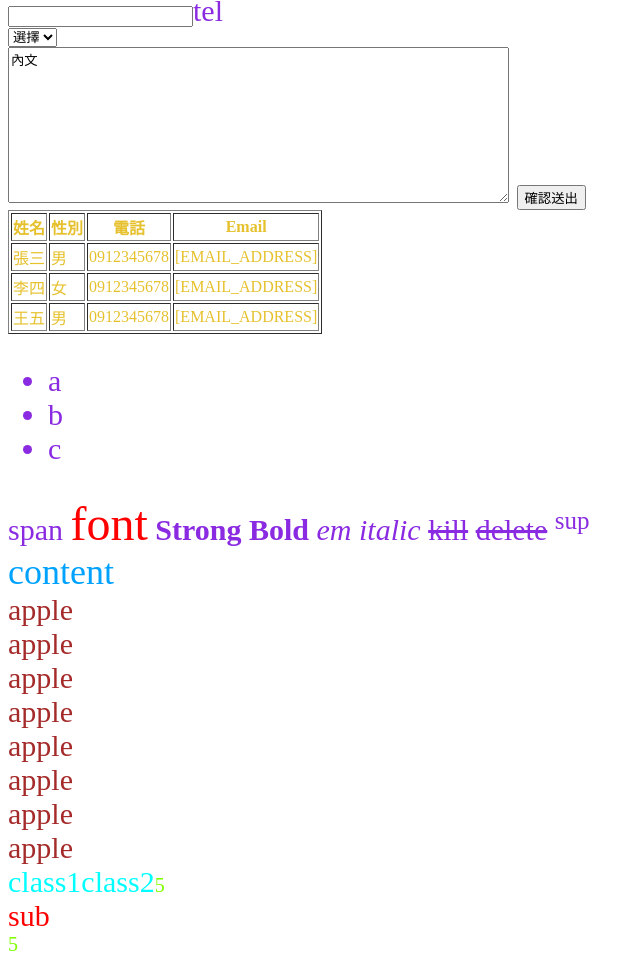
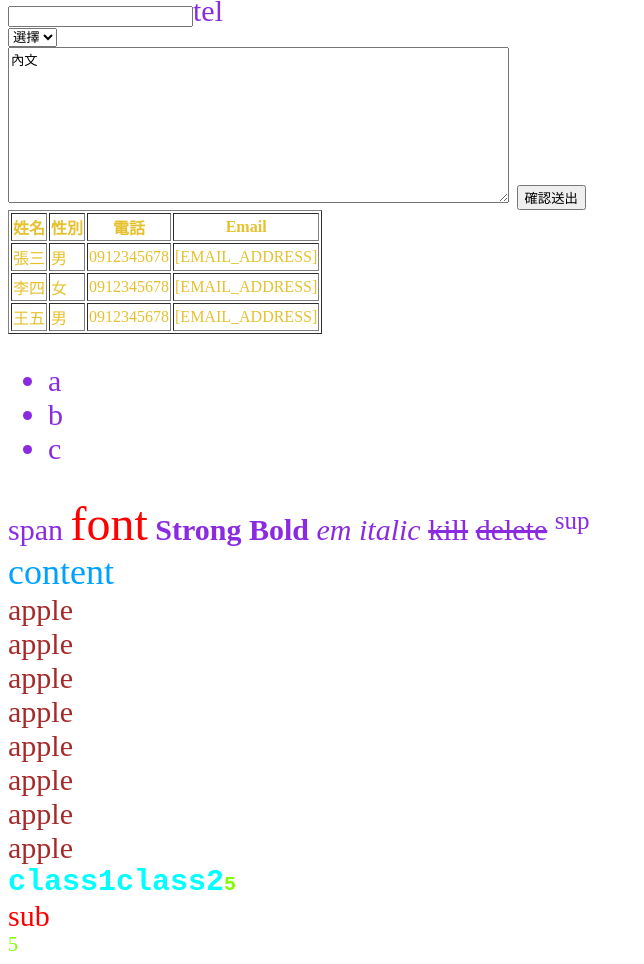
Before and after one commit to Cindy902121/project260701, a plain HTML site: page index.html in a window 1280 px wide. Shown: the part 1229-2193 px from the top of the page, without its empty margins (0-644 px from the left). Drawn offline with Linux system fonts and the light colour scheme.

Commit message:
font-weight、font-family練習

```diff
--- a/index.css
+++ b/index.css
@@ -20,6 +20,8 @@ div{
 /* and */
 .class1.class2{
     color: aqua;
+    font-weight: bold;
+    font-family: 'Courier New', Courier, monospace;
 }
 /* or */
 .class1,
```
